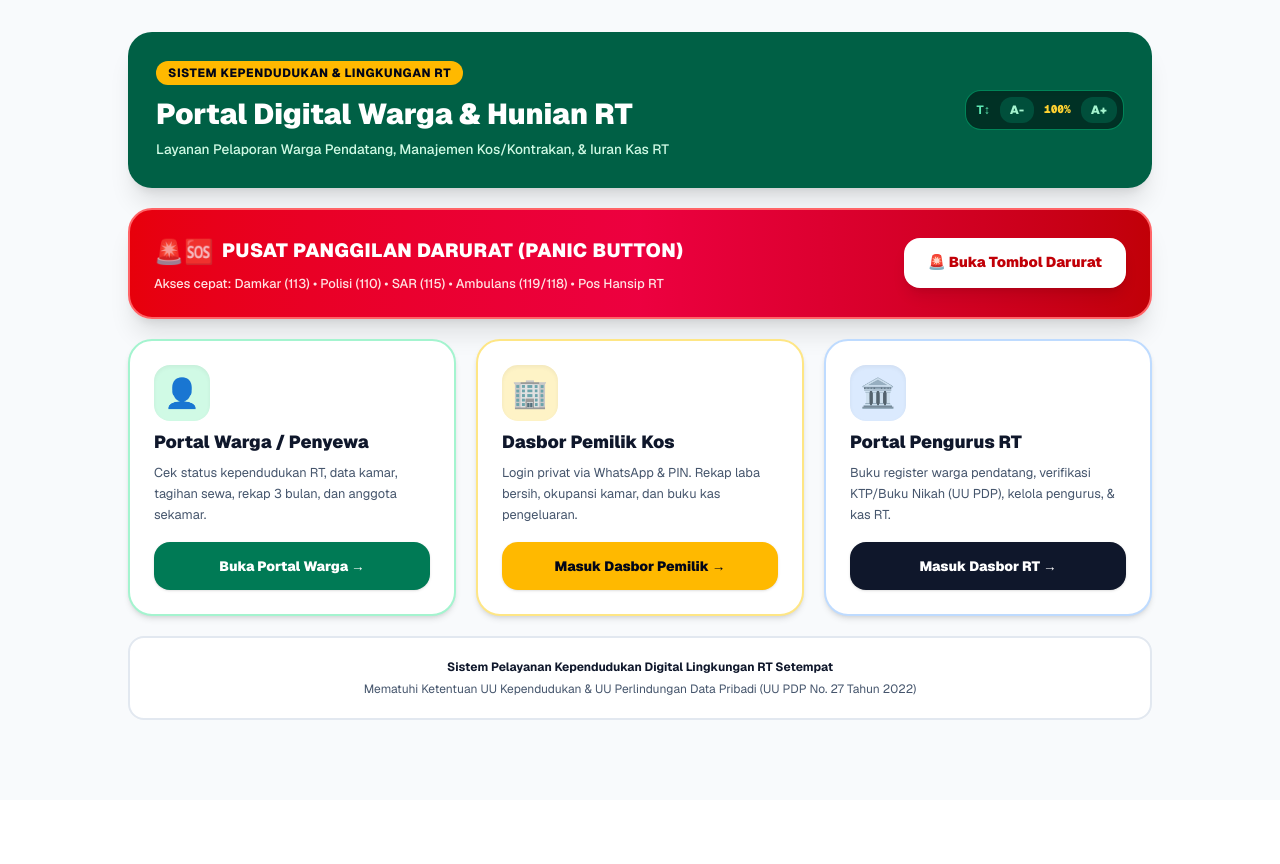
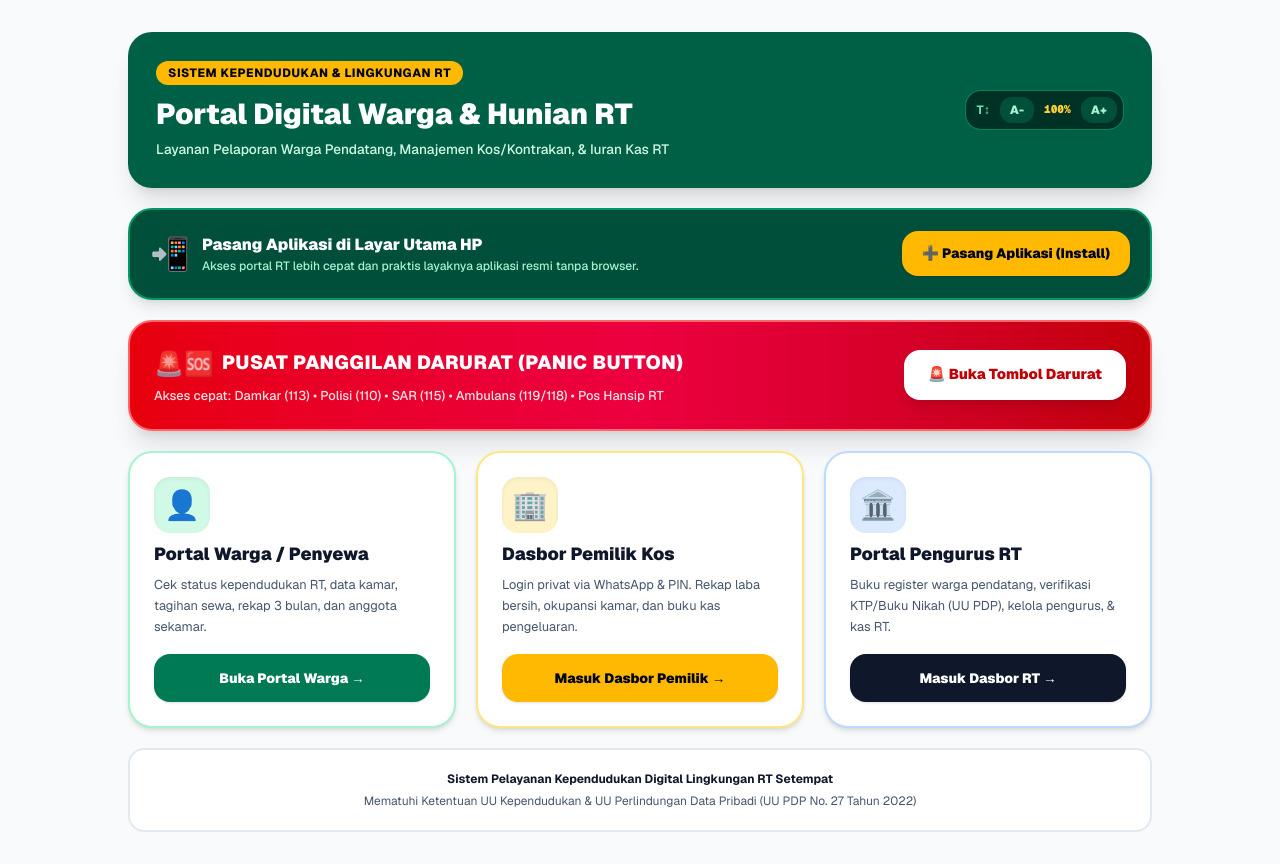
Before and after one commit to saifulasamad80/web-app-rt, a Next.js app: page / in a window 1280 px wide. Before the commit the page ends 800 px from the top, so only its background shows below. Built offline with nearby package versions, Linux system fonts and the light colour scheme.

Commit message:
feat: sematkan tagihan hanya pada PJ, aktifkan prompt install PWA, dan bersihkan placeholder

```diff
--- a/app/layout.tsx
+++ b/app/layout.tsx
@@ -13,17 +13,47 @@ const geistMono = Geist_Mono({
 });
 
 export const metadata: Metadata = {
-  title: "Create Next App",
-  description: "Generated by create next app",
+  title: "Portal Digital Warga & RT Terpadu",
+  description: "Sistem Pelayanan Kependudukan Warga, Manajemen Kos & Iuran Kas RT",
+  manifest: "/manifest.json",
+  themeColor: "#065f46",
+  appleWebApp: {
+    capable: true,
+    statusBarStyle: "default",
+    title: "Portal RT",
+  },
 };
 
-export default function RootLayout({ children }: LayoutProps<"/">) {
+export default function RootLayout({
+  children,
+}: Readonly<{
+  children: React.ReactNode;
+}>) {
   return (
-    <html
-      lang="en"
-      className={`${geistSans.variable} ${geistMono.variable} h-full antialiased`}
-    >
-      <body className="min-h-full flex flex-col">{children}</body>
+    <html lang="id">
+      <head>
+        <link rel="manifest" href="/manifest.json" />
+        <meta name="theme-color" content="#065f46" />
+        <meta name="apple-mobile-web-app-capable" content="yes" />
+        <meta name="apple-mobile-web-app-status-bar-style" content="default" />
+        <meta name="apple-mobile-web-app-title" content="Portal RT" />
+      </head>
+      <body
+        className={`${geistSans.variable} ${geistMono.variable} antialiased selection:bg-emerald-200`}
+      >
+        {children}
+        <script
+          dangerouslySetInnerHTML={{
+            __html: `
+              if ('serviceWorker' in navigator) {
+                window.addEventListener('load', function() {
+                  navigator.serviceWorker.register('/sw.js');
+                });
+              }
+            `,
+          }}
+        />
+      </body>
     </html>
   );
 }
--- a/app/owner/page.tsx
+++ b/app/owner/page.tsx
@@ -83,7 +83,6 @@ function isPhoneMatch(phoneA?: string, phoneB?: string): boolean {
   return suffixA === suffixB;
 }
 
-// PARSER NOMOR KAMAR PRESISI: MENGAMBIL ANGKA SETELAH KATA "KAMAR" / "UNIT"
 function parseRoomNumber(roomStr?: string): number | null {
   if (!roomStr) return null;
   const match = roomStr.match(/(?:kamar|unit|no\.?)\s*(\d+)/i) || roomStr.match(/^(\d+)/);
@@ -489,7 +488,6 @@ export default function OwnerDashboard() {
     }
   };
 
-  // HITUNG FISIK OKUPANSI SECARA PRESISI (BERDASARKAN JUMLAH KAMAR FISIK UNIK YANG TERISI)
   const totalRooms = activeProperty?.total_rooms || 10;
   const occupiedRoomSet = new Set<string>();
 
@@ -767,7 +765,7 @@ export default function OwnerDashboard() {
                   </button>
                 </div>
 
-                {/* TAB 1: DAFTAR PENYEWA */}
+                {/* TAB 1: DAFTAR PENYEWA (TAGIHAN HANYA PADA PENANGGUNG JAWAB) */}
                 {activeTab === 'penyewa' && (
                   <div className="bg-white p-5 md:p-6 rounded-3xl shadow-md border-2 border-slate-200 space-y-4">
                     <div className="flex flex-col md:flex-row justify-between items-start md:items-center gap-2 border-b pb-3">
@@ -775,7 +773,7 @@ export default function OwnerDashboard() {
                         <h3 className="text-[1rem] font-black text-slate-900 uppercase">
                           Penghuni: {activeProperty.name || activeProperty.property_name}
                         </h3>
-                        <p className="text-[0.75rem] text-slate-500">Klik status tagihan untuk mengubah status bayar sewa.</p>
+                        <p className="text-[0.75rem] text-slate-500">Klik status tagihan pada Penanggung Jawab untuk mengubah status bayar sewa.</p>
                       </div>
 
                       <div className="flex gap-2">
@@ -828,6 +826,7 @@ export default function OwnerDashboard() {
                               const isPending = st === 'PENDING';
                               const isMarriedWithoutDoc = t.marital_status === 'Menikah' && (!t.marriage_doc_url || !t.kk_doc_url);
                               const threeMonthHistory = getThreeMonthStatus(t.payment_status);
+                              const isHeadPerson = t.is_head || (t.relation || '').toLowerCase().includes('penanggung');
 
                               return (
                                 <tr key={t.id} className="hover:bg-slate-50 transition-colors">
@@ -838,7 +837,10 @@ export default function OwnerDashboard() {
                                     </span>
                                   </td>
                                   <td className="p-3 font-bold text-emerald-900">{t.room_number || '-'}</td>
+
+                                  {/* STATUS TAGIHAN HANYA DISEMATKAN PADA PENANGGUNG JAWAB */}
                                   <td className="p-3">
+                                    {isHeadPerson ? (
                                       <button
                                         onClick={() => handleTogglePaymentStatus(t.id, t.payment_status)}
                                         className={`px-2.5 py-1 rounded-xl text-[0.7rem] font-black transition-all shadow-sm cursor-pointer ${
@@ -847,9 +849,16 @@ export default function OwnerDashboard() {
                                       >
                                         {isPaid ? '✅ LUNAS' : '❌ BELUM LUNAS'}
                                       </button>
+                                    ) : (
+                                      <span className="text-slate-400 font-bold text-[0.7rem] italic">
+                                        - (Ikut Tagihan PJ)
+                                      </span>
+                                    )}
                                   </td>
 
+                                  {/* RIWAYAT 3 BULAN HANYA PADA PENANGGUNG JAWAB */}
                                   <td className="p-3">
+                                    {isHeadPerson ? (
                                       <div className="flex gap-1">
                                         {threeMonthHistory.map((m, idx) => (
                                           <span
@@ -859,16 +868,21 @@ export default function OwnerDashboard() {
                                                 ? 'bg-emerald-50 text-emerald-900 border-emerald-300'
                                                 : 'bg-red-50 text-red-900 border-red-300'
                                             }`}
+                                            title={`Bulan ${m.label}: ${m.isPaid ? 'Lunas' : 'Belum Lunas'}`}
                                           >
                                             {m.label} {m.isPaid ? '✓' : '✗'}
                                           </span>
                                         ))}
                                       </div>
+                                    ) : (
+                                      <span className="text-slate-400 font-bold text-[0.7rem]">-</span>
+                                    )}
                                   </td>
 
                                   <td className="p-3 font-mono font-bold text-slate-900">
-                                    Rp {Number(t.rent_price || 0).toLocaleString('id-ID')}
+                                    {isHeadPerson ? `Rp ${Number(t.rent_price || 0).toLocaleString('id-ID')}` : 'Rp 0'}
                                   </td>
+
                                   <td className="p-3 space-y-1">
                                     <span className={'text-[0.65rem] font-black px-2 py-0.5 rounded-full uppercase inline-block ' +
                                       (st === 'ACTIVE' || st === 'VERIFIED' ? 'bg-green-100 text-green-800' :
@@ -887,8 +901,9 @@ export default function OwnerDashboard() {
                                       </p>
                                     )}
                                   </td>
-                                  <td className="p-3 text-right space-x-1">
-                                    {!isPaid && (
+
+                                  <td className="p-3 text-right space-x-1 whitespace-nowrap">
+                                    {isHeadPerson && !isPaid && (
                                       <button
                                         onClick={() => handleSendReminderWA(t)}
                                         className="px-2 py-1 bg-emerald-600 hover:bg-emerald-700 text-white text-[0.7rem] font-bold rounded-lg cursor-pointer"
@@ -984,7 +999,7 @@ export default function OwnerDashboard() {
                   </div>
                 )}
 
-                {/* TAB 3: MATRIX KAMAR DENGAN PENCOCOKAN PRESISI */}
+                {/* TAB 3: MATRIX KAMAR */}
                 {activeTab === 'matrix' && (
                   <div className="bg-white p-5 md:p-6 rounded-3xl shadow-md border-2 border-slate-200 space-y-4">
                     <div className="border-b pb-3">
@@ -999,13 +1014,11 @@ export default function OwnerDashboard() {
                         const targetRoomNum = idx + 1;
                         const roomLabel = `Kamar ${String(targetRoomNum).padStart(2, '0')}`;
 
-                        // PENCOCOKAN PRESISI: HANYA COCOK JIKA ANGKA KAMAR TEPAT SAMA DENGAN targetRoomNum
                         const occupant = tenants.find((t) => {
                           const pNum = parseRoomNumber(t.room_number);
                           if (pNum !== null) {
                             return pNum === targetRoomNum;
                           }
-                          // Fallback jika kamar ditulis string murni
                           const raw = (t.room_number || '').trim().toLowerCase();
                           return raw === roomLabel.toLowerCase() || raw === `kamar ${targetRoomNum}`.toLowerCase();
                         });
--- a/app/page.tsx
+++ b/app/page.tsx
@@ -1,11 +1,40 @@
 'use client';
 
-import React, { useState } from 'react';
+import React, { useState, useEffect } from 'react';
 import Link from 'next/link';
 
 export default function HomePage() {
   const [zoomPercent, setZoomPercent] = useState<number>(100);
   const [showPanicModal, setShowPanicModal] = useState<boolean>(false);
+  const [deferredPrompt, setDeferredPrompt] = useState<any>(null);
+  const [showInstallBanner, setShowInstallBanner] = useState<boolean>(false);
+
+  useEffect(() => {
+    const handleBeforeInstallPrompt = (e: any) => {
+      e.preventDefault();
+      setDeferredPrompt(e);
+      setShowInstallBanner(true);
+    };
+
+    window.addEventListener('beforeinstallprompt', handleBeforeInstallPrompt);
+
+    return () => {
+      window.removeEventListener('beforeinstallprompt', handleBeforeInstallPrompt);
+    };
+  }, []);
+
+  const handleInstallClick = async () => {
+    if (!deferredPrompt) {
+      alert('Untuk memasang di HP: Buka menu titik tiga browser Chrome / Safari, lalu pilih "Tambahkan ke Layar Utama" (Add to Home screen).');
+      return;
+    }
+    deferredPrompt.prompt();
+    const { outcome } = await deferredPrompt.userChoice;
+    if (outcome === 'accepted') {
+      setShowInstallBanner(false);
+    }
+    setDeferredPrompt(null);
+  };
 
   const handleZoomIn = () => setZoomPercent((prev) => Math.min(prev + 15, 160));
   const handleZoomOut = () => setZoomPercent((prev) => Math.max(prev - 15, 85));
@@ -55,7 +84,25 @@ export default function HomePage() {
           </div>
         </header>
 
-        {/* 🚨 PANIC BUTTON RESMI: PANGGILAN DARURAT (113, 110, 115, 119/118, 112) */}
+        {/* 📲 BANNER PROMPT INSTALL APLIKASI (PWA INSTALL) */}
+        <div className="bg-emerald-900 text-white p-4 md:p-5 rounded-3xl shadow-lg border-2 border-emerald-600 flex flex-col md:flex-row justify-between items-start md:items-center gap-3">
+          <div className="flex items-center gap-3">
+            <span className="text-[2rem]">📲</span>
+            <div>
+              <h3 className="font-black text-[1rem] text-white">Pasang Aplikasi di Layar Utama HP</h3>
+              <p className="text-[0.75rem] text-emerald-200 font-medium">Akses portal RT lebih cepat dan praktis layaknya aplikasi resmi tanpa browser.</p>
+            </div>
+          </div>
+          <button
+            type="button"
+            onClick={handleInstallClick}
+            className="w-full md:w-auto px-5 py-3 bg-amber-400 hover:bg-amber-500 text-slate-950 font-black text-[0.85rem] rounded-2xl shadow transition-all cursor-pointer whitespace-nowrap"
+          >
+            ➕ Pasang Aplikasi (Install)
+          </button>
+        </div>
+
+        {/* 🚨 PANIC BUTTON RESMI */}
         <div className="bg-gradient-to-r from-red-600 via-rose-600 to-red-700 p-5 md:p-6 rounded-3xl shadow-xl text-white flex flex-col md:flex-row justify-between items-start md:items-center gap-3 border-2 border-red-400">
           <div className="space-y-1">
             <div className="flex items-center gap-2">
@@ -78,7 +125,7 @@ export default function HomePage() {
           </button>
         </div>
 
-        {/* 3 KARTU MENU UTAMA CERAH & KONTRAST TINGGI */}
+        {/* 3 KARTU MENU UTAMA */}
         <div className="grid grid-cols-1 md:grid-cols-3 gap-4 md:gap-5">
 
           {/* 1. PORTAL WARGA / PENYEWA */}
@@ -148,7 +195,7 @@ export default function HomePage() {
 
       </div>
 
-      {/* MODAL PANIC BUTTON TERPADU (1-SENTUH) */}
+      {/* MODAL PANIC BUTTON TERPADU */}
       {showPanicModal && (
         <div className="fixed inset-0 bg-black/75 backdrop-blur-sm flex items-center justify-center z-50 p-4">
           <div className="bg-white rounded-3xl shadow-2xl max-w-md w-full overflow-hidden border-2 border-red-300">
@@ -170,82 +217,47 @@ export default function HomePage() {
                 Sentuh tombol panggilan sesuai dengan jenis bantuan yang dibutuhkan segera di lokasi:
               </p>
 
-              {/* 1. PEMADAM KEBAKARAN (113) */}
               <div className="bg-red-50 p-3.5 rounded-2xl border-2 border-red-200 flex justify-between items-center">
                 <div>
                   <h4 className="font-black text-red-950 text-[0.85rem]">🚒 Pemadam Kebakaran (Damkar)</h4>
                   <p className="text-[0.7rem] text-red-800 font-medium">Kebakaran & penyelamatan evakuasi</p>
                 </div>
-                <a
-                  href="tel:113"
-                  className="px-3.5 py-2 bg-red-600 hover:bg-red-700 text-white rounded-xl font-black text-[0.8rem] shadow"
-                >
-                  📞 113
-                </a>
+                <a href="tel:113" className="px-3.5 py-2 bg-red-600 hover:bg-red-700 text-white rounded-xl font-black text-[0.8rem] shadow">📞 113</a>
               </div>
 
-              {/* 2. POLISI (110) */}
               <div className="bg-blue-50 p-3.5 rounded-2xl border-2 border-blue-200 flex justify-between items-center">
                 <div>
                   <h4 className="font-black text-blue-950 text-[0.85rem]">🚓 Kepolisian RI (Polisi)</h4>
                   <p className="text-[0.7rem] text-blue-800 font-medium">Tindak kriminal, keributan & kamtibmas</p>
                 </div>
-                <a
-                  href="tel:110"
-                  className="px-3.5 py-2 bg-blue-700 hover:bg-blue-800 text-white rounded-xl font-black text-[0.8rem] shadow"
-                >
-                  📞 110
-                </a>
+                <a href="tel:110" className="px-3.5 py-2 bg-blue-700 hover:bg-blue-800 text-white rounded-xl font-black text-[0.8rem] shadow">📞 110</a>
               </div>
 
-              {/* 3. AMBULANS / GAWAT DARURAT (118 / 119) */}
               <div className="bg-emerald-50 p-3.5 rounded-2xl border-2 border-emerald-200 flex justify-between items-center">
                 <div>
                   <h4 className="font-black text-emerald-950 text-[0.85rem]">🚑 Ambulans / Gawat Darurat</h4>
                   <p className="text-[0.7rem] text-emerald-800 font-medium">Bantuan medis & rumah sakit (119/118)</p>
                 </div>
                 <div className="flex gap-1.5">
-                  <a
-                    href="tel:119"
-                    className="px-2.5 py-2 bg-emerald-700 hover:bg-emerald-800 text-white rounded-xl font-black text-[0.75rem] shadow"
-                  >
-                    📞 119
-                  </a>
-                  <a
-                    href="tel:118"
-                    className="px-2.5 py-2 bg-emerald-800 hover:bg-emerald-900 text-white rounded-xl font-black text-[0.75rem] shadow"
-                  >
-                    118
-                  </a>
+                  <a href="tel:119" className="px-2.5 py-2 bg-emerald-700 hover:bg-emerald-800 text-white rounded-xl font-black text-[0.75rem] shadow">📞 119</a>
+                  <a href="tel:118" className="px-2.5 py-2 bg-emerald-800 hover:bg-emerald-900 text-white rounded-xl font-black text-[0.75rem] shadow">118</a>
                 </div>
               </div>
 
-              {/* 4. SAR / BASARNAS (115) */}
               <div className="bg-amber-50 p-3.5 rounded-2xl border-2 border-amber-200 flex justify-between items-center">
                 <div>
                   <h4 className="font-black text-amber-950 text-[0.85rem]">🚁 SAR / BASARNAS</h4>
                   <p className="text-[0.7rem] text-amber-800 font-medium">Bencana alam & pertolongan darurat</p>
                 </div>
-                <a
-                  href="tel:115"
-                  className="px-3.5 py-2 bg-amber-500 hover:bg-amber-600 text-slate-950 rounded-xl font-black text-[0.8rem] shadow"
-                >
-                  📞 115
-                </a>
+                <a href="tel:115" className="px-3.5 py-2 bg-amber-500 hover:bg-amber-600 text-slate-950 rounded-xl font-black text-[0.8rem] shadow">📞 115</a>
               </div>
 
-              {/* 5. POS RONDA / SATPAM RT */}
               <div className="bg-slate-100 p-3.5 rounded-2xl border-2 border-slate-200 flex justify-between items-center">
                 <div>
                   <h4 className="font-black text-slate-900 text-[0.85rem]">👮 Pos Hansip / Satpam Lingkungan</h4>
                   <p className="text-[0.7rem] text-slate-600 font-medium">Penanganan lokal RT 24 Jam</p>
                 </div>
-                <a
-                  href="tel:081299887766"
-                  className="px-3.5 py-2 bg-slate-900 hover:bg-slate-800 text-white rounded-xl font-black text-[0.8rem] shadow"
-                >
-                  📞 Telepon
-                </a>
+                <a href="tel:081299887766" className="px-3.5 py-2 bg-slate-900 hover:bg-slate-800 text-white rounded-xl font-black text-[0.8rem] shadow">📞 Telepon</a>
               </div>
             </div>
 
--- /dev/null
+++ b/public/sw.js
@@ -0,0 +1,13 @@
+self.addEventListener('install', (e) => {
+  self.skipWaiting();
+});
+
+self.addEventListener('activate', (e) => {
+  e.waitUntil(clients.claim());
+});
+
+self.addEventListener('fetch', (e) => {
+  e.respondWith(
+    fetch(e.request).catch(() => caches.match(e.request))
+  );
+});
```
Also changed, not shown: public/manifest.json (added). Lines whose indentation alone changed are shown as unchanged.
